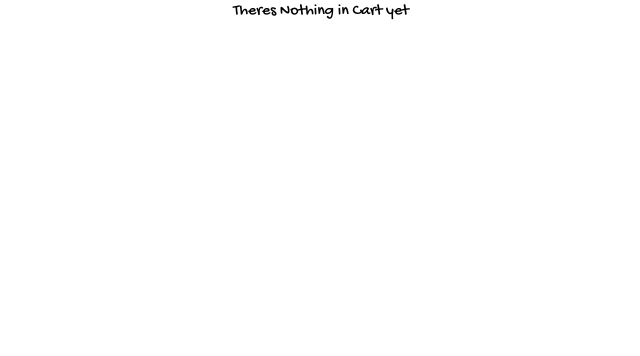
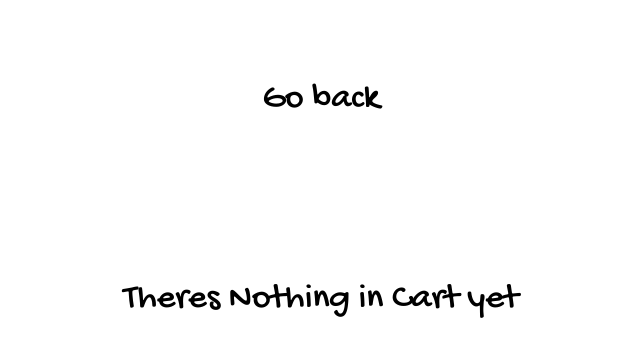
Before and after one commit to Khryz-Navarro/SweetWhirl, a React (Vite) app: page /Cart in a window 1280 px wide. Shown: the top 356 px of the page, without its empty margins (319-959 px from the left). Built offline with nearby package versions, Linux system fonts and the light colour scheme.

Commit message:
Update Cart.jsx

```diff
--- a/src/Pages/Cart.jsx
+++ b/src/Pages/Cart.jsx
@@ -1,10 +1,19 @@
 import React from "react";
+import { Link } from "react-router";
+
 //TODO: create cart page
 function Cart() {
   return (
     <>
-      <div className=" justify-center justify-items-center text-center items-center">
-        <h1 className="font-GochiHand">Theres Nothing in Cart yet</h1>
+      <div className="font-GochiHand justify-center justify-items-center text-center items-center text-4xl cursor-progress h-screen w-full p-20">
+        <Link to={"/"}>
+          <h1>Go back</h1>
+        </Link>
+        <div className="p-20 my-20">
+          <h1 className="font-GochiHand justify-center justify-items-center text-center items-center">
+            Theres Nothing in Cart yet
+          </h1>
+        </div>
       </div>
     </>
   );
```
